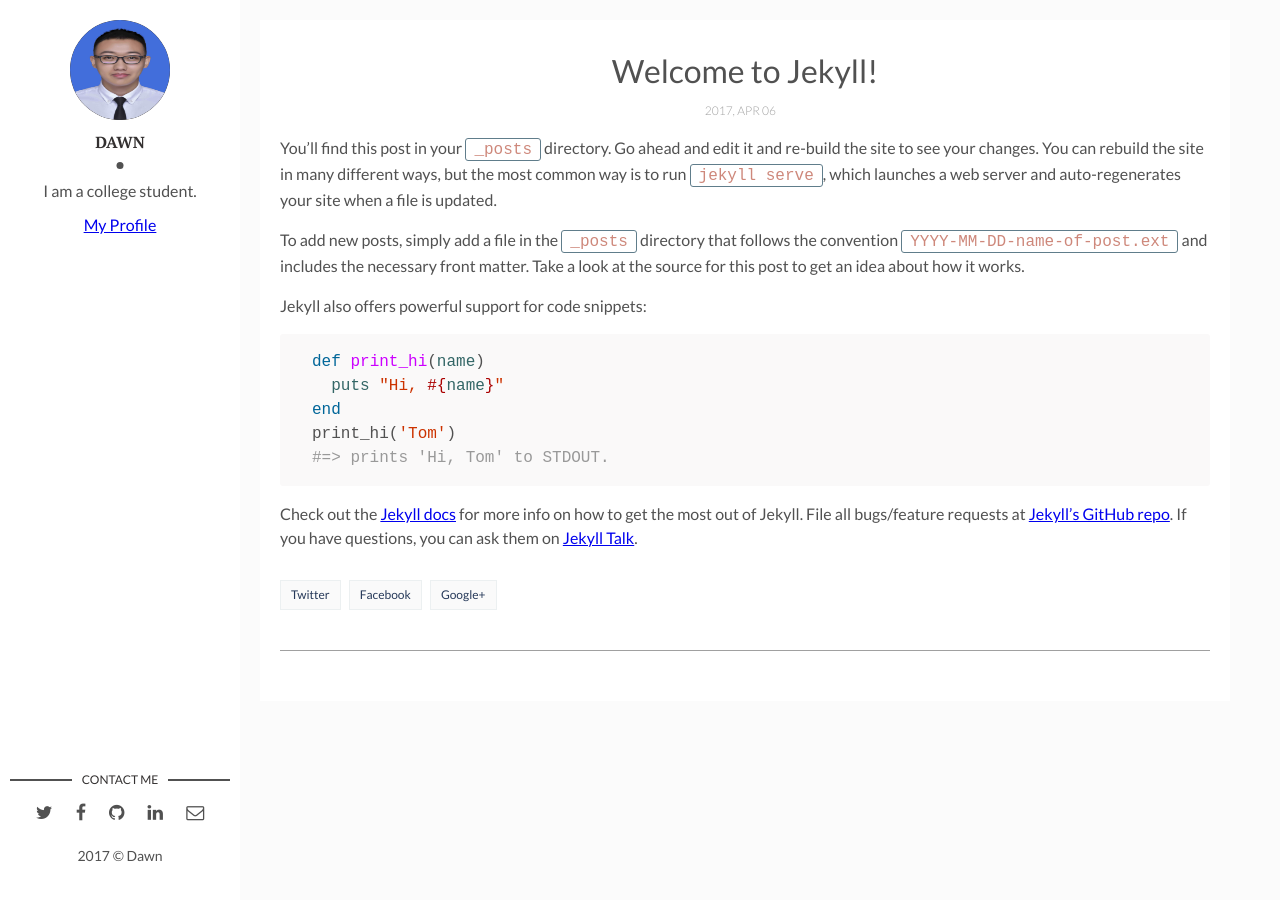
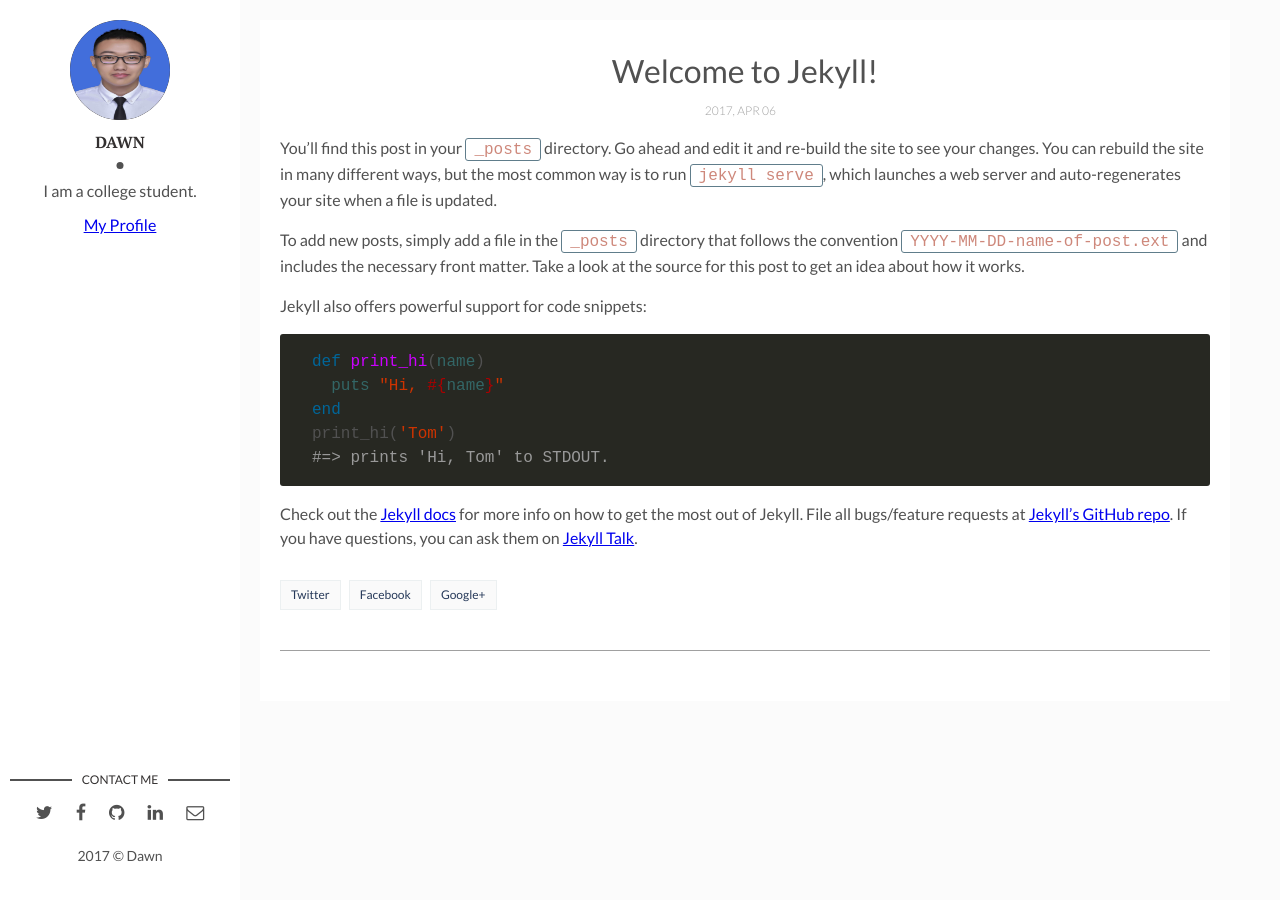
Before and after one commit to BAZINGAyi/Blog, a Jekyll site: the page built from _posts/2017-04-06-welcome-to-jekyll.markdown, in a window 1280 px wide. Built offline with Jekyll 4.4.1, drawn with Linux system fonts in a browser that asks for light colours; comment, search, counter and statistics services are not loaded.

Commit message:
:fix(init): fix img display problem on different screen

```diff
--- a/assets/css/main.css
+++ b/assets/css/main.css
@@ -1,4 +1,4 @@
-/*! normalize.css v7.0.0 | MIT License | github.com/necolas/normalize.css */
+  /*! normalize.css v7.0.0 | MIT License | github.com/necolas/normalize.css */
 /* Document
    ========================================================================== */
 /**
@@ -442,7 +442,7 @@ template {
 }
 
 .highlight {
-  background-color: #faf9f9;
+  background-color: rgb(39,40,34);
   -webkit-border-radius: 3px;
           border-radius: 3px;
   margin: 0;
@@ -1303,6 +1303,11 @@ a.newer-posts:hover {
   .post .post-content .post-title a {
     font-size: 21px;
   }
+
+  img {
+    width: 40%;
+  }
+
 }
 
 /* Small Devices, Tablets */
@@ -1365,6 +1370,12 @@ a.newer-posts:hover {
   .contact-title, .copyright {
     display: none;
   }
+
+  img {
+    width: 65%;
+  }
+
+
 }
 
 /* Extra Small Devices, Phones */
@@ -1394,4 +1405,8 @@ a.newer-posts:hover {
   .post .post-content .post-title a {
     font-size: 21px;
   }
+
+  img {
+    width: 90%;
+  }
 }
```
